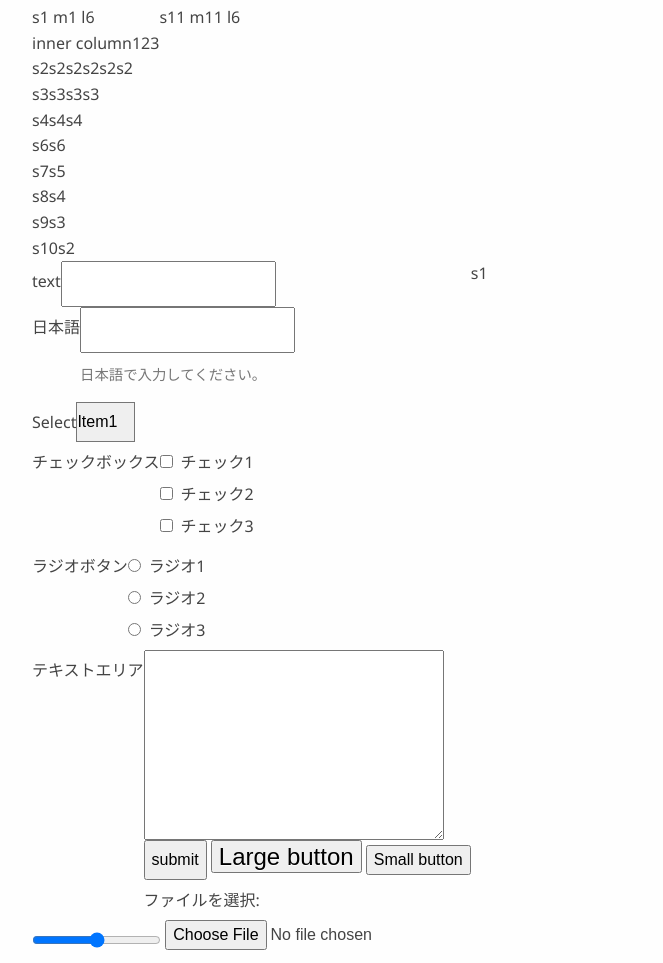
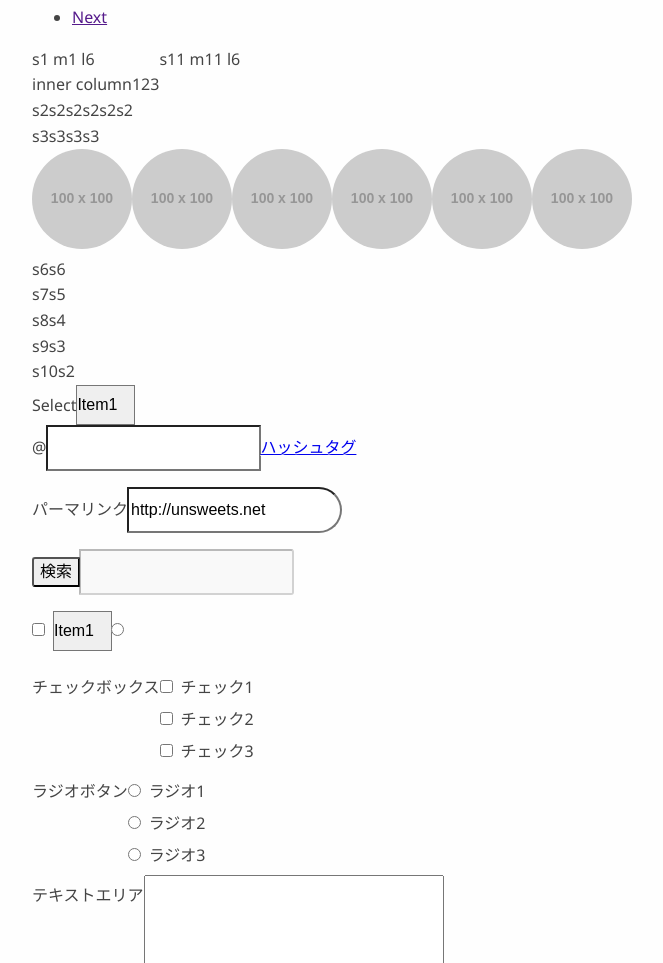
Before and after one commit to sunya9/castella, a website: page index.html in a window 1280 px wide. Shown: the part 1662-2625 px from the top of the page, without its empty margins (48-711 px from the left). Drawn offline with nearby package versions, Linux system fonts and the light colour scheme; files that its build step writes are made by us from their sources; placeholder pictures from the web are drawn by us; files whose address does not match are found by name.

Commit message:
Update example.

```diff
--- a/index.html
+++ b/index.html
@@ -16,8 +16,10 @@
 
         <div class="nav-right">
           <form action="./">
+          <div class="input-group">
             <input type="text" class="inline" placeholder="search">
             <button>Submit</button>
+          </div>
           </form>
           <ul>
             <li><a href="#">About</a></li>
@@ -64,10 +66,17 @@
             <dd>Lorem ipsum dolor sit amet, consectetur adipisicing elit. Odit harum autem quidem vitae tempore eos labore, repudiandae, dolor voluptatem atque cum qui voluptates iusto nulla iste quisquam. Sint, ea, distinctio?</dd>
           </dl>
           <div class="progressbar">
-            <span class="bar" style="width: 50%"></span>
+            <span class="bar" style="width: 70%">70%</span>
           </div>
           <a href="" class="button round">Round button</a>
           <a href="" class="button radius">Round button</a>
+          <ul class="tabs borderless full">
+            <li data-active><a href=".">Typography</a></li>
+            <li data-disabled>Tab2</li>
+            <li><a href=".">Tab3</a></li>
+            <li><a href=".">Table</a></li>
+            <li><a href=".">Buttons</a></li>
+          </ul>
           <ul class="tabs full">
             <li data-active><a href="#tab1">Typography</a></li>
             <li data-disabled>Tab2</li>
@@ -118,6 +127,7 @@
                       <td>Item</td>
                       <td>Item</td>
                     </tr>
+                  </tbody>
                   <tfoot>
                     <tr>
                       <td>footer1</td>
@@ -125,7 +135,6 @@
                       <td>footer3</td>
                     </tr>
                   </tfoot>
-                  </tbody>
                 </table>
               </div>
             </div>
@@ -175,7 +184,9 @@
           </div>
           <hr />
           <div class="notice">
+            <p>
               Lorem ipsum dolor sit amet, consectetur adipisicing elit. Vel ab, incidunt, numquam sunt aliquid nobis. Explicabo beatae vel iusto quasi, cumque laudantium fugit molestiae quis soluta, unde cupiditate omnis quaerat.
+            </p>
           </div>
 
           <a href="#modal-example" class="button" data-modal>Open a modal</a>
@@ -274,9 +285,12 @@
             <div class="column s3">s3</div>
           </div>
           <div class="row">
-            <div class="column s4">s4</div>
-            <div class="column s4">s4</div>
-            <div class="column s4">s4</div>
+            <div class="s6 m4 l3 text-center"><img src="http://placehold.it/100x100" alt="" class="round"></div>
+            <div class="s6 m4 l3 text-center"><img src="http://placehold.it/100x100" alt="" class="round"></div>
+            <div class="s6 m4 l3 text-center"><img src="http://placehold.it/100x100" alt="" class="round"></div>
+            <div class="s6 m4 l3 text-center"><img src="http://placehold.it/100x100" alt="" class="round"></div>
+            <div class="s6 m4 l3 text-center"><img src="http://placehold.it/100x100" alt="" class="round"></div>
+            <div class="s6 m4 l3 text-center"><img src="http://placehold.it/100x100" alt="" class="round"></div>
           </div>
           <div class="row">
             <div class="column s6">s6</div>
@@ -298,26 +312,8 @@
             <div class="column s10">s10</div>
             <div class="column s2">s2</div>
           </div>
-          <div class="row">
-            <div class="column s11">
+
           <form>
-                <div class="row">
-                  <div class="column s2">
-                    <label for="text">text</label>
-                  </div>
-                  <div class="column s10">
-                    <input type="text" name="text" id="text">
-                  </div>
-                </div>
-                <div class="row collapse">
-                  <div class="column s2">
-                    <label for="text2">日本語</label>
-                  </div>
-                  <div class="column s10">
-                    <input type="text" name="text2" id="text2">
-                    <p class="help-text">日本語で入力してください。</p>
-                  </div>
-                </div>
             <div class="row">
               <div class="s2"><label for="">Select</label></div>
               <div class="s10"><select name="aaa" id="aaa">
@@ -325,6 +321,32 @@
                   <option value="">Item2</option>
                   <option value="">Item3</option>
                 </select></div>
+            </div>
+            <div class="input-group radius">
+              <div>@</div>
+              <input type="text" name="" id="">
+              <a href="#" class="button" data-dropdown>ハッシュタグ</a>
+            </div>
+            <div class="input-group round">
+              <div>パーマリンク</div>
+              <input type="text" name="" value="http://unsweets.net" id="" readonly>
+            </div>
+            <div class="input-group radius">
+              <input type="button" value="検索">
+              <input type="text" name="" id="" disabled>
+            </div>
+            <div class="input-group radius">
+              <div><input type="checkbox" name="" id=""></div>
+              <select name="" id="">
+                <option value="">Item1</option>
+                <option value="">Item2</option>
+                <option value="">Item3</option>
+                <option value="">Item4</option>
+                <option value="">Item5</option>
+              </select>
+              <div>
+                <input type="radio" name="" id="">
+              </div>
             </div>
             <div class="row">
               <div class="column s2">
@@ -364,9 +386,6 @@
             <input type="range" name="" id="">
             <input type="file" name="" id="">
           </form>
-            </div>
-            <div class="column s1">s1</div>
-          </div>
           <div class="row">
             <div class="columns s6">
               <h1>Heading1</h1>
```
Lines whose indentation alone changed are shown as unchanged.
